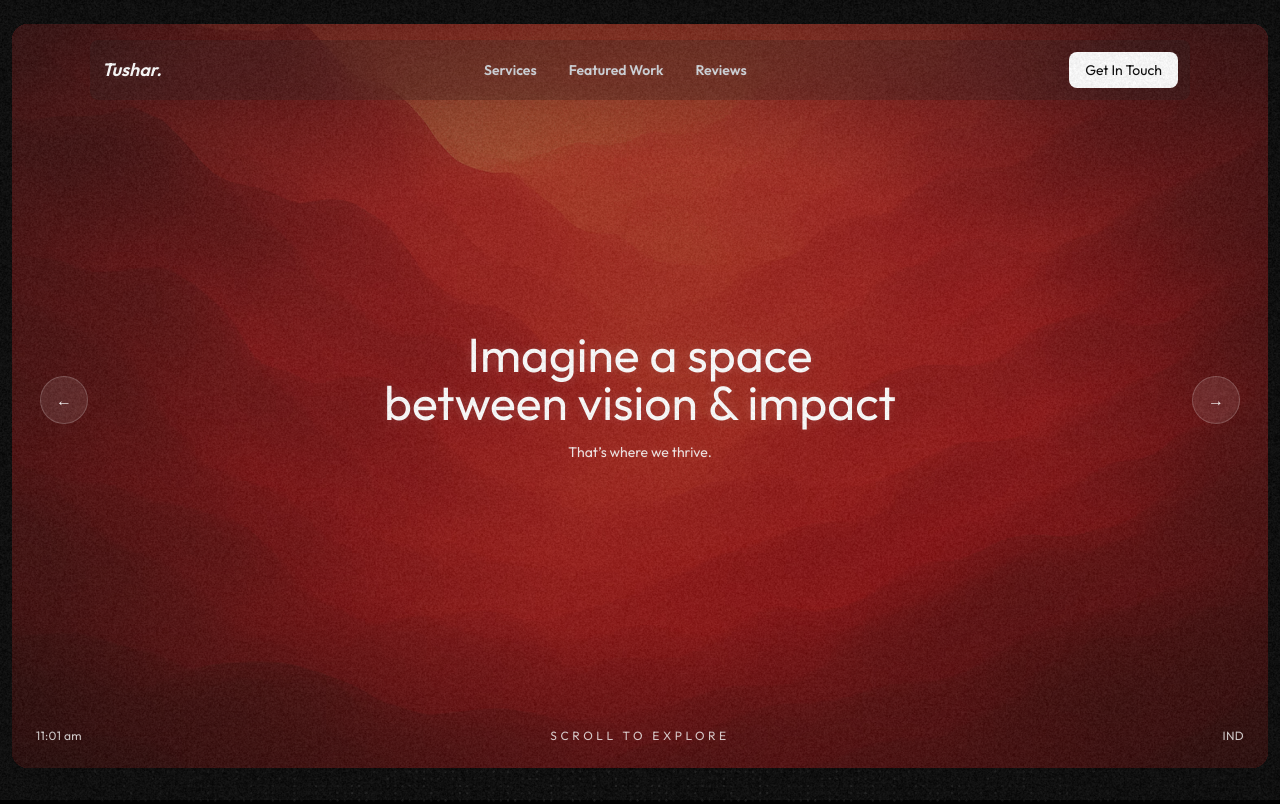
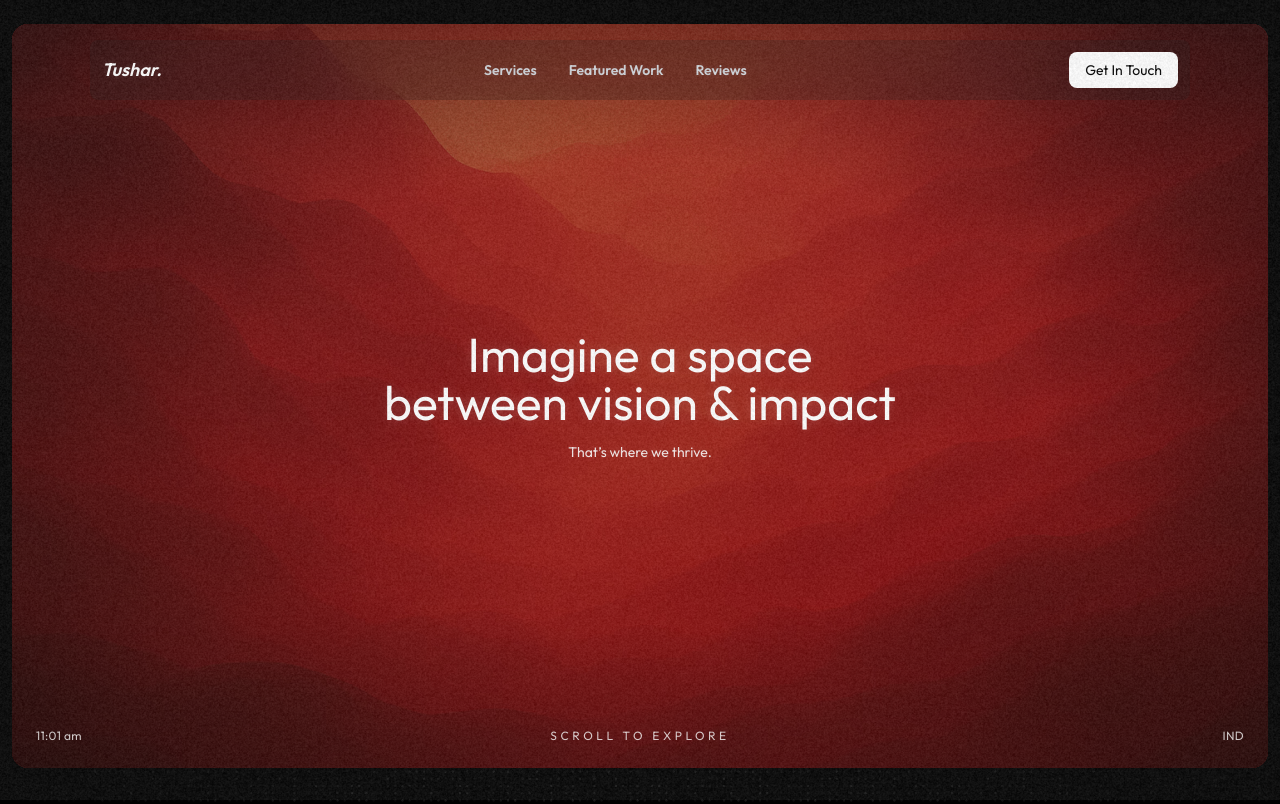
Before and after one commit to tusharpatel0504/Demo-Agency, a React (Vite) app: page / in a window 1280 px wide. Shown: the top 804 px of the page. Built offline with nearby package versions, Linux system fonts and the light colour scheme.

Commit message:
testimonials arrow fix

```diff
--- a/src/component/Testimonial.jsx
+++ b/src/component/Testimonial.jsx
@@ -76,7 +76,7 @@ const Testimonial = () => {
     <section className="bg-black text-white py-32 relative overflow-hidden">
       {/* Heading */}
       <div className="text-center mb-20">
-        <h2 className="text-6xl font-serif">
+        <h2 className="text-6xl italic font-light">
           Hear <span className="italic">from</span> our partners
         </h2>
         <p className="text-gray-400 mt-3">
@@ -160,7 +160,7 @@ const Testimonial = () => {
       {/* Extreme Left Arrow */}
       <button
         onClick={() => paginate(-1)}
-        className="fixed left-6 md:left-10 top-1/2 -translate-y-1/2 z-50 w-12 h-12 rounded-full bg-white/10 backdrop-blur-xl border border-white/20 hover:bg-white/20 transition"
+        className="absolute left-6 md:left-10 top-[60%] -translate-y-1/2 z-50 w-12 h-12 rounded-full bg-white/10 backdrop-blur-xl border border-white/20 hover:bg-white/20 transition"
       >
         ←
       </button>
@@ -168,7 +168,7 @@ const Testimonial = () => {
       {/* Extreme Right Arrow */}
       <button
         onClick={() => paginate(1)}
-        className="fixed right-6 md:right-10 top-1/2 -translate-y-1/2 z-50 w-12 h-12 rounded-full bg-white/10 backdrop-blur-xl border border-white/20 hover:bg-white/20 transition"
+        className="absolute right-6 md:right-10 top-[60%] -translate-y-1/2 z-50 w-12 h-12 rounded-full bg-white/10 backdrop-blur-xl border border-white/20 hover:bg-white/20 transition"
       >
         →
       </button>
```
